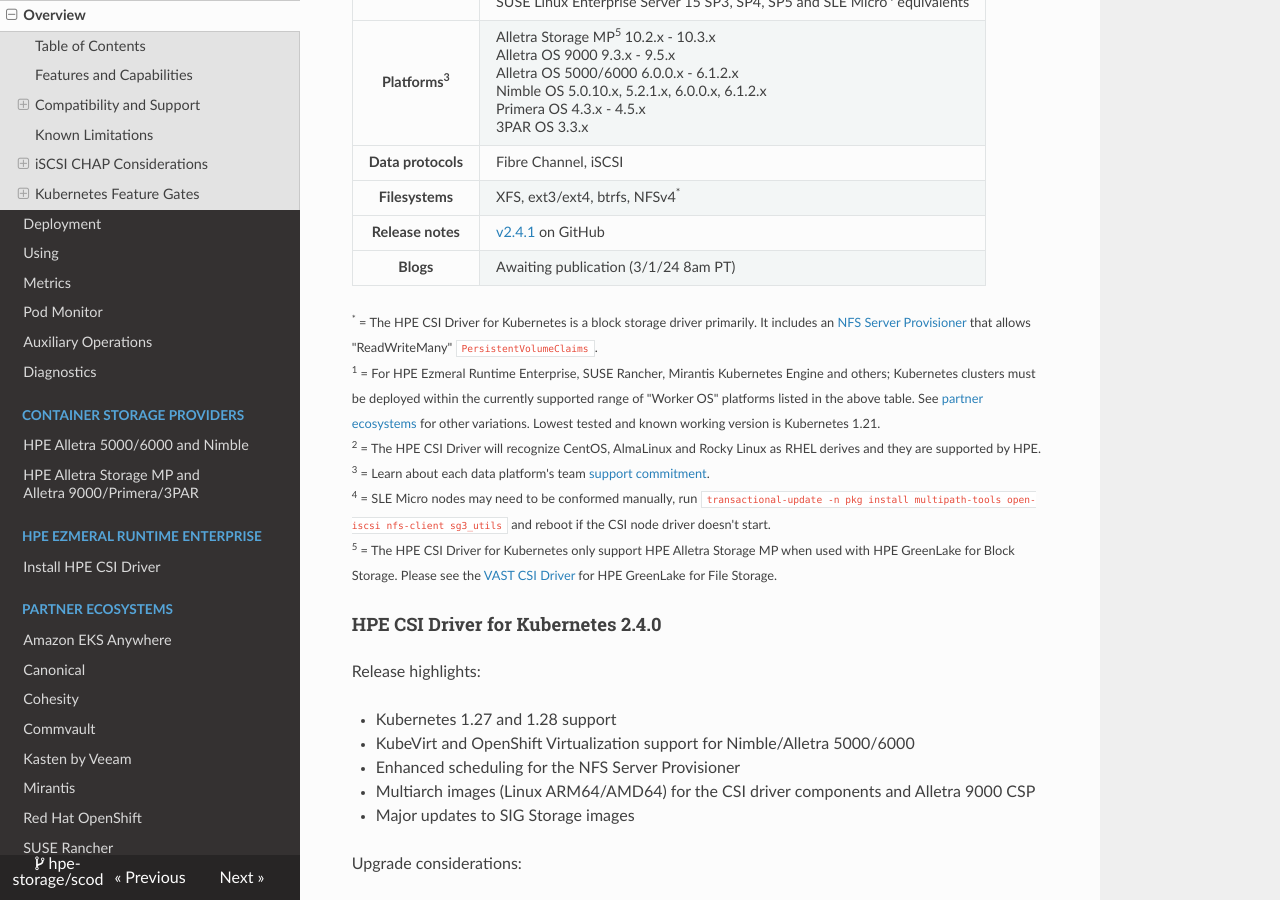
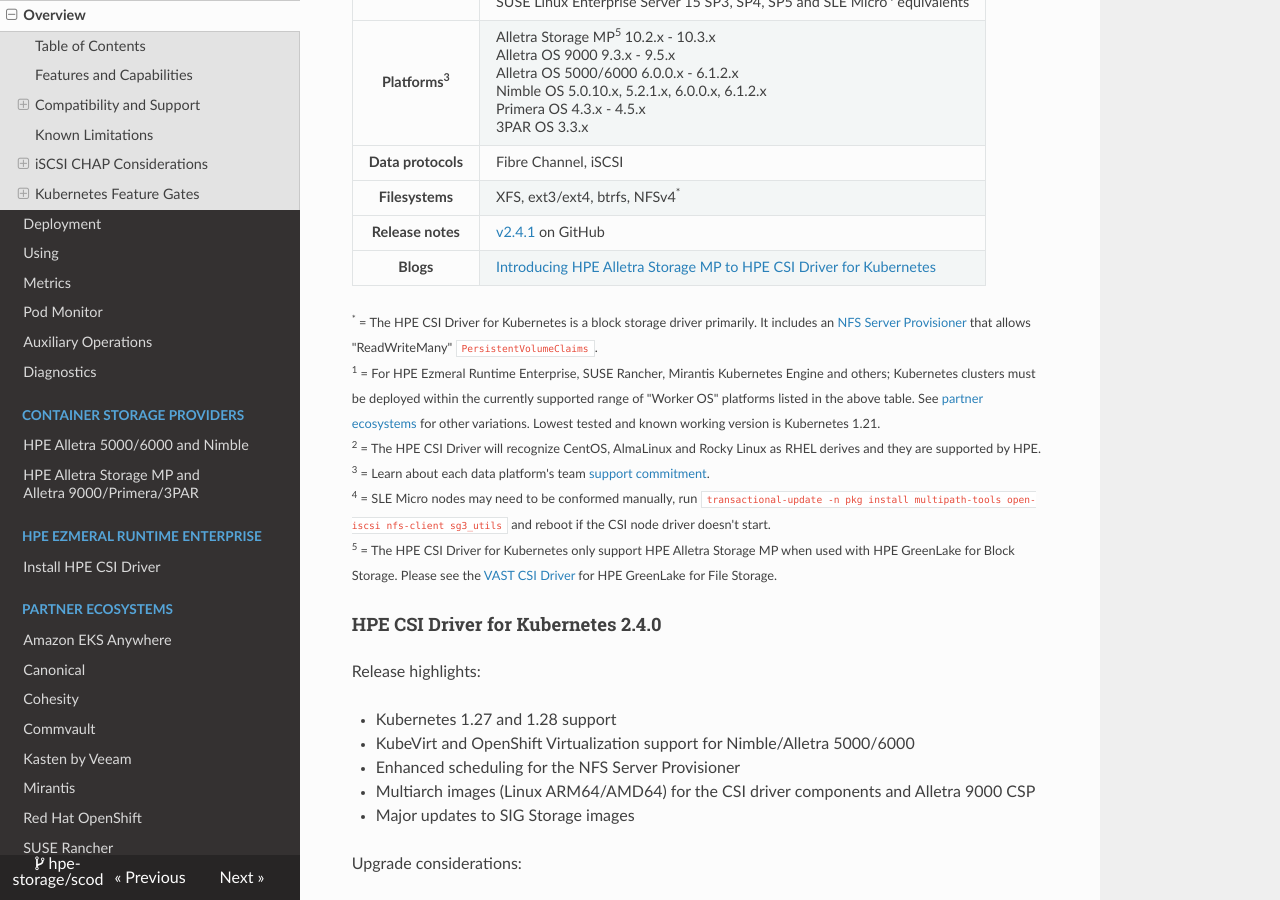
Before and after one commit to hpe-storage/scod, an MkDocs documentation site: the page built from docs/csi_driver/index.md, in a window 1280 px wide and 900 px high, scrolled down 3770 px. Built offline with MkDocs 1.6.1, drawn with Linux system fonts in a browser that asks for light colours; nearby versions of some CDN libraries.

Commit message:
Last push
Signed-off-by: Michael Mattsson <michael.mattsson@gmail.com>

```diff
--- a/docs/csi_driver/index.md
+++ b/docs/csi_driver/index.md
@@ -128,7 +128,7 @@
   <tr>
    <th>Blogs</th>
    <td>
-    Awaiting publication (3/1/24 8am PT)<!-- a href="https://community.hpe.com/t5/around-the-storage-block/introducing-hpe-alletra-storage-mp-to-hpe-csi-driver-for/ba-p/7205347">Introducing HPE Alletra Storage MP to HPE CSI Driver for Kubernetes</a-->
+    <a href="https://community.hpe.com/t5/around-the-storage-block/introducing-hpe-alletra-storage-mp-to-hpe-csi-driver-for/ba-p/7205347">Introducing HPE Alletra Storage MP to HPE CSI Driver for Kubernetes</a>
    </td>
  </tr>
 </table>
```
Also changed, not shown: docs/learn/video_gallery/index.md (+2 -2 lines), docs/partners/redhat_openshift/index.md (+2 -1 lines).
